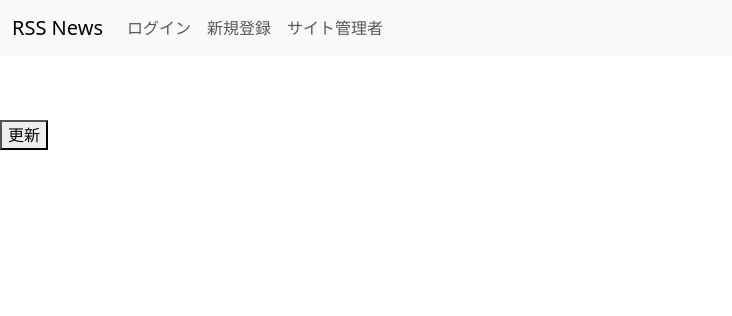
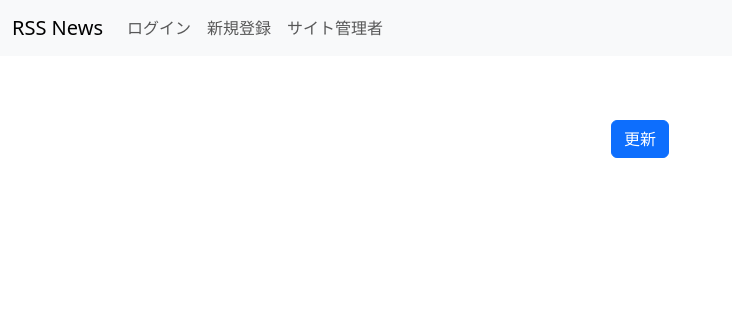
Before and after one commit to Neuron-Grid/RSS_News, a Django app: template templates/reader/detailed_list.html in a window 1280 px wide. Shown: the top 316 px of the page, without its empty margins (0-732 px from the left). Run offline with Django 4.2, Linux system fonts and the light colour scheme; the template is opened without the code that fills it, so the values that code supplies are empty; some libraries are stand-ins or nearby versions.

Commit message:
detailed_list.htmlのデザインを変更しました。

```diff
--- a/templates/reader/detailed_list.html
+++ b/templates/reader/detailed_list.html
@@ -12,15 +12,17 @@
 {% endblock %}
 {% block main %}
 {{ block.super }}
-<div class="container text-center">
-	<div class="row">
-		<div class="col-md-12">
+<div class="container">
+	<div class="text-center">
 		<h1>{{ feed.title }}</h1>
 		<p>{{ feed.description }}</p>
 	</div>
+	<div class=" my-4 text-center">
+		<button class="btn btn-primary mt-3" id="update-feed-button" data-feed-id="{{ feed.id }}">更新</button>
 	</div>
+	<div class="row row-cols-1 row-cols-md-3 g-4">
 		{% for entry in entries %}
-	<div class="col-md-12 mb-4">
+		<div class="col mb-4">
 			<div class="card h-100">
 				<div class="card-body">
 					<h5 class="card-title">{{ entry.title }}</h5>
@@ -32,14 +34,6 @@
 			</div>
 		</div>
 		{% endfor %}
-</div>
-	<div class="row">
-		<div class="col-md-12">
-			<div class="card-footer">
-				<button id="update-feed-button" data-feed-id="{{ feed.id }}">更新</button>
-			</div>
-		</div>
-	</div>
 {% endblock %}
 {% block javascript %}
 	<script>
```
Lines whose indentation alone changed are shown as unchanged.
